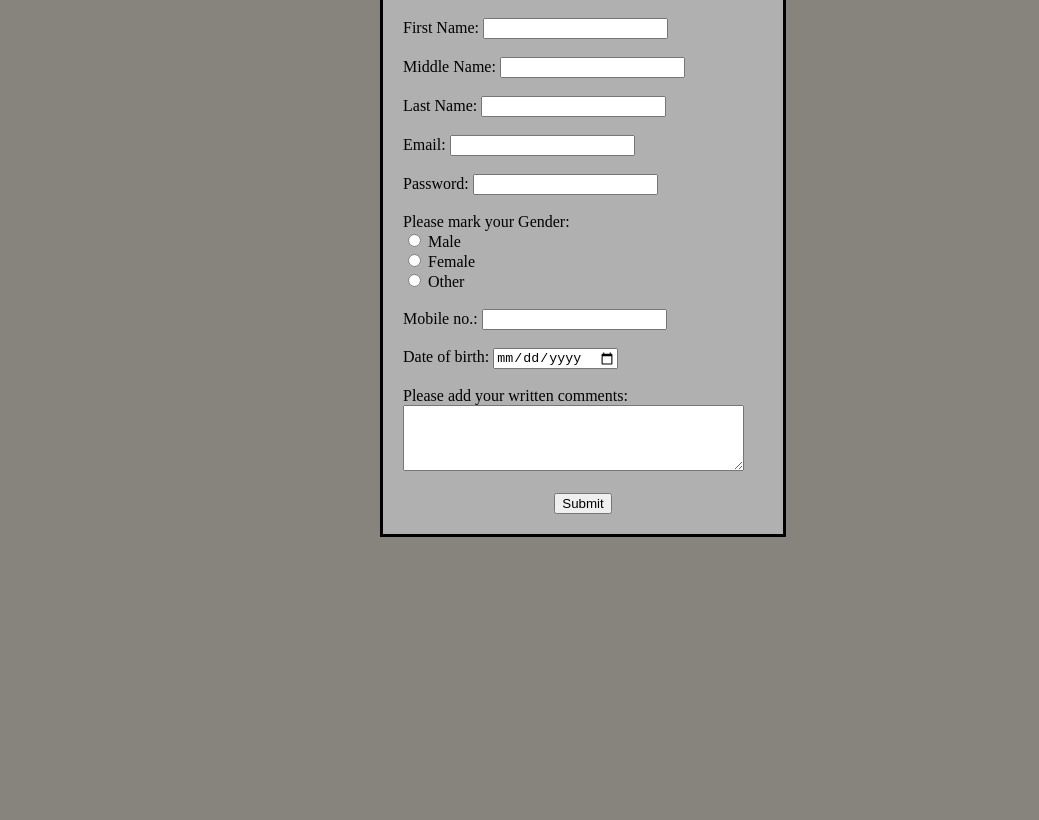
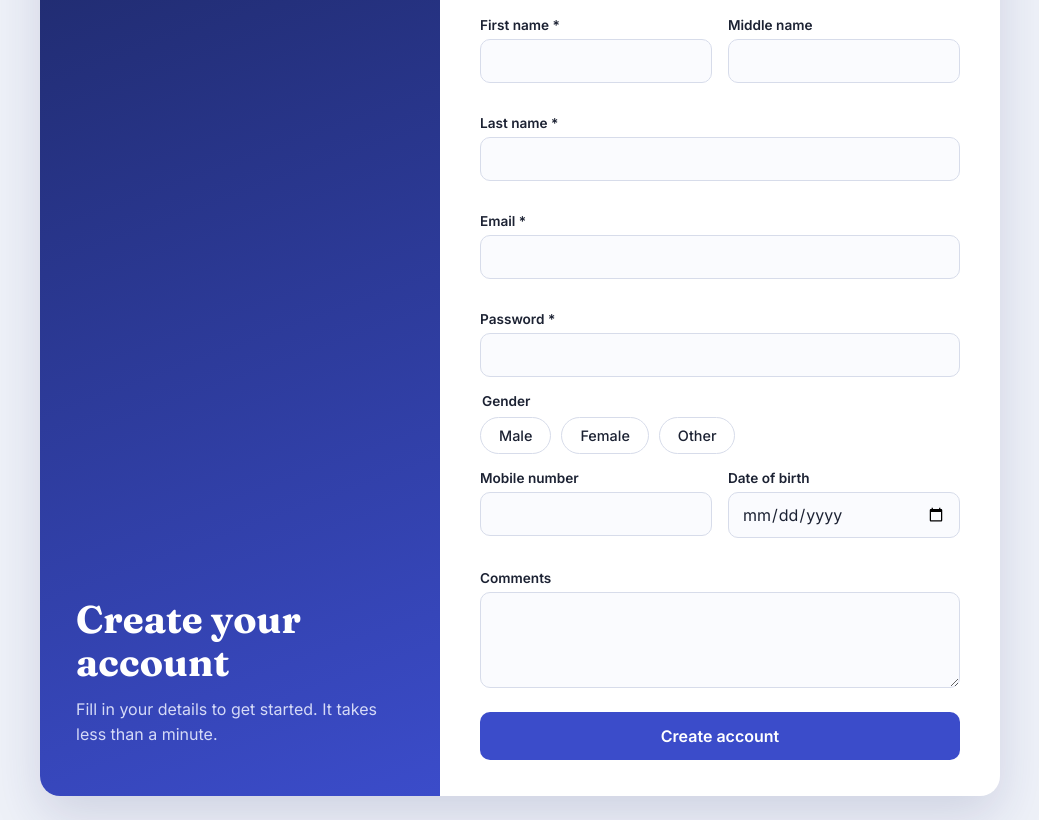
Before and after one commit to yashbijwe/registration-form, a plain HTML site: page index.html in a window 1280 px wide. Shown: the part 116-936 px from the top of the page, without its empty margins (120-1159 px from the left). Before the commit the page ends 800 px from the top, so only its background shows below. Drawn offline with Linux system fonts and the light colour scheme.

Commit message:
Revamp registration form layout and styles
Updated the registration form with improved styling and structure.

```diff
--- a/index.html
+++ b/index.html
@@ -2,53 +2,212 @@
 <html lang="en">
 <head>
 <meta charset="UTF-8">
-    <title>REGISTRATION Form</title>
+<meta name="viewport" content="width=device-width, initial-scale=1">
+<title>Registration Form</title>
+<link rel="preconnect" href="https://fonts.googleapis.com">
+<link rel="preconnect" href="https://fonts.gstatic.com" crossorigin>
+<link href="https://fonts.googleapis.com/css2?family=Fraunces:wght@600;700&family=Inter:wght@400;500;600&display=swap" rel="stylesheet">
 <style>
+  :root {
+    --bg: #eef1f8;
+    --card: #ffffff;
+    --ink: #1c2233;
+    --muted: #667089;
+    --line: #d7dcea;
+    --brand: #3b4cca;
+    --brand-dark: #2c3aa3;
+    --panel: #1f2a6b;
+    --focus: rgba(59, 76, 202, .25);
+  }
+  * { box-sizing: border-box; margin: 0; }
   body {
-            border: 3px solid black;
-            width: 400px;
-            text-align: left;
-            margin-left: 500px;
-            background-color: white;
+    font-family: Inter, system-ui, sans-serif;
+    background: var(--bg);
+    color: var(--ink);
+    min-height: 100vh;
+    display: grid;
+    place-items: center;
+    padding: 24px 16px;
   }
-        .one {
-            background-color: rgb(176, 176, 176);
-            padding: 20px;
+  .wrap {
+    width: 100%;
+    max-width: 960px;
+    display: grid;
+    grid-template-columns: 5fr 7fr;
+    background: var(--card);
+    border-radius: 20px;
+    overflow: hidden;
+    box-shadow: 0 20px 50px rgba(31, 42, 107, .15);
+  }
+  .side {
+    background: linear-gradient(160deg, var(--panel), var(--brand));
+    color: #fff;
+    padding: 48px 36px;
+    display: flex;
+    flex-direction: column;
+    justify-content: flex-end;
+  }
+  .side h1 {
+    font-family: Fraunces, Georgia, serif;
+    font-size: 2.4rem;
+    line-height: 1.1;
+    margin-bottom: 14px;
+  }
+  .side p { color: #d5daf7; line-height: 1.6; max-width: 32ch; }
+  form { padding: 40px 40px 36px; }
+  form h2 { font-size: 1.25rem; margin-bottom: 4px; }
+  .sub-text { color: var(--muted); font-size: .9rem; margin-bottom: 24px; }
+  .grid { display: grid; grid-template-columns: 1fr 1fr; gap: 16px; }
+  .field { display: flex; flex-direction: column; gap: 6px; margin-bottom: 16px; }
+  .full { grid-column: 1 / -1; }
+  label, legend { font-size: .85rem; font-weight: 600; }
+  input[type="text"], input[type="email"], input[type="password"],
+  input[type="tel"], input[type="date"], textarea {
+    width: 100%;
+    font: inherit;
+    padding: 11px 13px;
+    border: 1.5px solid var(--line);
+    border-radius: 10px;
+    background: #fafbfe;
+    color: var(--ink);
+    transition: border-color .15s, box-shadow .15s;
+  }
+  textarea { resize: vertical; min-height: 96px; }
+  input:focus, textarea:focus {
+    outline: none;
+    border-color: var(--brand);
+    box-shadow: 0 0 0 4px var(--focus);
+    background: #fff;
+  }
+  fieldset { border: 0; padding: 0; margin-bottom: 16px; }
+  .radios { display: flex; gap: 10px; flex-wrap: wrap; margin-top: 8px; }
+  .radios label {
+    font-weight: 500;
+    cursor: pointer;
+  }
+  .radios input { position: absolute; opacity: 0; }
+  .radios span {
+    display: inline-block;
+    padding: 9px 18px;
+    border: 1.5px solid var(--line);
+    border-radius: 999px;
+    font-size: .9rem;
+    transition: all .15s;
+  }
+  .radios input:checked + span {
+    background: var(--brand);
+    border-color: var(--brand);
+    color: #fff;
+  }
+  .radios input:focus-visible + span { box-shadow: 0 0 0 4px var(--focus); }
+  button {
+    width: 100%;
+    font: inherit;
+    font-weight: 600;
+    padding: 14px;
+    border: 0;
+    border-radius: 10px;
+    background: var(--brand);
+    color: #fff;
+    cursor: pointer;
+    margin-top: 8px;
+    transition: background .15s, transform .1s;
+  }
+  button:hover { background: var(--brand-dark); }
+  button:active { transform: scale(.99); }
+  button:focus-visible { outline: 3px solid var(--focus); outline-offset: 2px; }
+  .done {
+    display: none;
+    margin-top: 14px;
+    padding: 12px 14px;
+    background: #e5f6ec;
+    color: #17623a;
+    border-radius: 10px;
+    font-size: .9rem;
   }
 
-        p {
-            font-size: 33px;
-            color: rgb(0, 0, 0);
-            text-align: center;
+  @media (max-width: 760px) {
+    .wrap { grid-template-columns: 1fr; }
+    .side { padding: 28px 24px; }
+    .side h1 { font-size: 1.8rem; }
+    form { padding: 28px 22px; }
   }
-        .fo {
-            background-color: rgba(255, 255, 255, 0.858);
-            text-align: center;
+  @media (max-width: 460px) {
+    .grid { grid-template-columns: 1fr; gap: 0; }
   }
 </style>
 </head>
-<body style="background-color: rgb(135, 131, 125);">
-    <form class="one">
-        <p>REGISTRATION FORM</p>
+<body>
+  <main class="wrap">
+    <section class="side">
+      <h1>Create your account</h1>
+      <p>Fill in your details to get started. It takes less than a minute.</p>
+    </section>
 
-        First Name: <input type="text" placeholder=""><br><br>
-        Middle Name: <input type="text" placeholder=""><br><br>
-        Last Name: <input type="text" placeholder=""><br><br>
-        Email: <input type="text" placeholder=""><br><br>
-        Password: <input type="password" placeholder=""><br><br>
+    <form id="reg" novalidate>
+      <h2>Registration form</h2>
+      <p class="sub-text">Fields marked * are required.</p>
 
-        Please mark your Gender:<br>
-        <input type="radio" name="Gender"> Male <br>
-        <input type="radio" name="Gender"> Female <br>
-        <input type="radio" name="Gender"> Other <br><br>
+      <div class="grid">
+        <div class="field">
+          <label for="fn">First name *</label>
+          <input id="fn" type="text" required autocomplete="given-name">
+        </div>
+        <div class="field">
+          <label for="mn">Middle name</label>
+          <input id="mn" type="text" autocomplete="additional-name">
+        </div>
+        <div class="field full">
+          <label for="ln">Last name *</label>
+          <input id="ln" type="text" required autocomplete="family-name">
+        </div>
+        <div class="field full">
+          <label for="em">Email *</label>
+          <input id="em" type="email" required autocomplete="email">
+        </div>
+        <div class="field full">
+          <label for="pw">Password *</label>
+          <input id="pw" type="password" required minlength="8" autocomplete="new-password">
+        </div>
+      </div>
 
-        Mobile no.: <input type="text" placeholder=""><br><br>
-        Date of birth: <input type="date" placeholder=""><br><br>
+      <fieldset>
+        <legend>Gender</legend>
+        <div class="radios">
+          <label><input type="radio" name="gender" value="male"><span>Male</span></label>
+          <label><input type="radio" name="gender" value="female"><span>Female</span></label>
+          <label><input type="radio" name="gender" value="other"><span>Other</span></label>
+        </div>
+      </fieldset>
 
-        Please add your written comments:<br>
-        <textarea rows="4" cols="40"></textarea><br><br>
+      <div class="grid">
+        <div class="field">
+          <label for="mob">Mobile number</label>
+          <input id="mob" type="tel" inputmode="numeric" autocomplete="tel">
+        </div>
+        <div class="field">
+          <label for="dob">Date of birth</label>
+          <input id="dob" type="date">
+        </div>
+        <div class="field full">
+          <label for="msg">Comments</label>
+          <textarea id="msg"></textarea>
+        </div>
+      </div>
 
-        <center><input type="submit" value="Submit" class="sub"></center>
+      <button type="submit">Create account</button>
+      <div class="done" id="done" role="status">Account created. Welcome aboard!</div>
     </form>
+  </main>
+
+  <script>
+    const form = document.getElementById('reg');
+    form.addEventListener('submit', e => {
+      e.preventDefault();
+      if (!form.checkValidity()) { form.reportValidity(); return; }
+      document.getElementById('done').style.display = 'block';
+      form.reset();
+    });
+  </script>
 </body>
 </html>
```
Lines whose indentation alone changed are shown as unchanged.
